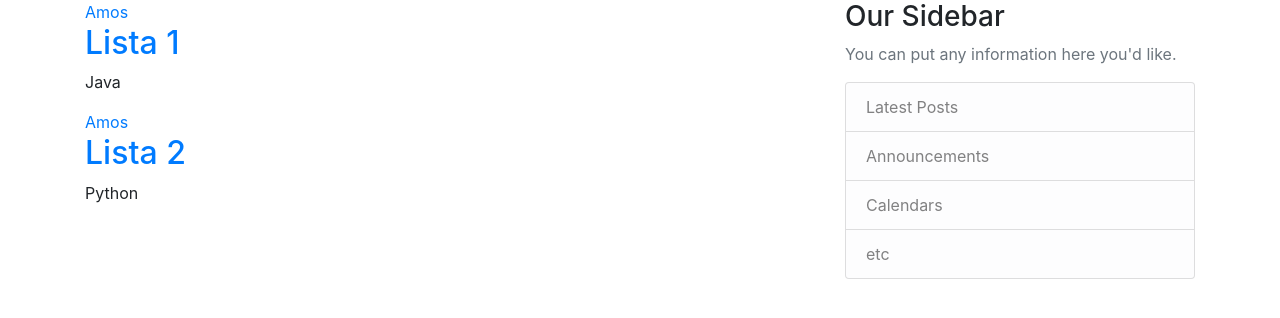
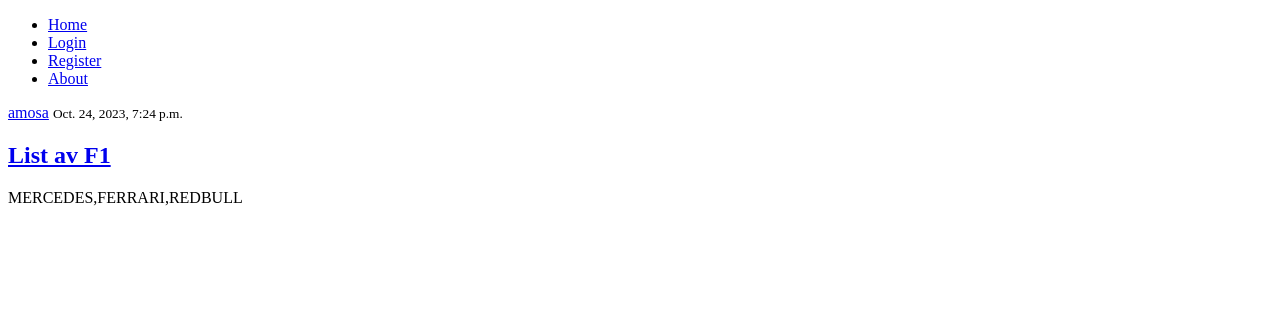
Before and after one commit to AmosAX/DjangoAG, a Django app: page / in a window 1280 px wide. Shown: the top 318 px of the page. Run offline with Django 4.2, Linux system fonts and the light colour scheme; data comes from the database, SQL or seed files in the repository; both versions use the stored data as it was after the commit; some libraries are stand-ins or nearby versions.

Commit message:
adjusted html to more basic

```diff
--- /dev/null
+++ b/ListNet/base/templates/base/about.html
@@ -0,0 +1,4 @@
+{% extends "base/mall.html" %}
+{% block content %}
+    <h1>About Page</h1>
+{% endblock content %}
--- a/ListNet/base/templates/base/mall.html
+++ b/ListNet/base/templates/base/mall.html
@@ -1,67 +1,27 @@
-{% load static %}
 <!DOCTYPE html>
 <html>
 <head>
-
-    <!-- Required meta tags -->
+    <title>ListNET</title>
     <meta charset="utf-8">
     <meta name="viewport" content="width=device-width, initial-scale=1, shrink-to-fit=no">
-
-    <!-- Bootstrap CSS -->
-    <link rel="stylesheet" href="https://maxcdn.bootstrapcdn.com/bootstrap/4.0.0/css/bootstrap.min.css" integrity="sha384-Gn5384xqQ1aoWXA+058RXPxPg6fy4IWvTNh0E263XmFcJlSAwiGgFAW/dAiS6JXm" crossorigin="anonymous">
-
-    <link rel="stylesheet" type="text/css" href="{% static 'blog/main.css' %}">
-
-    {% if title %}
-        <title>Django Blog - {{ title }}</title>
-    {% else %}
-        <title>Django Blog</title>
-    {% endif %}
 </head>
 <body>
-    <header class="site-header">
-      <nav class="navbar navbar-expand-md navbar-dark bg-steel fixed-top">
-        <div class="container">
-          <button class="navbar-toggler" type="button" data-toggle="collapse" data-target="#navbarToggle" aria-controls="navbarToggle" aria-expanded="false" aria-label="Toggle navigation">
-          <span class="navbar-toggler-icon"></span>
-          </button>
-          <div class="collapse navbar-collapse" id="navbarToggle">
-            <div class="navbar-nav mr-auto">
-            </div>
-            <!-- Navbar Right Side -->
-            <div class="navbar-nav">
-              <a class="nav-item nav-link" href="#">Login</a>
-              <a class="nav-item nav-link" href="#">Register</a>
-            </div>
-          </div>
+    <header>
+        <nav>
+            <ul>
+                <li><a href="/">Home</a></li>
+                <li><a href="#">Login</a></li>
+                <li><a href="#">Register</a></li>
+                <li><a href="/about">About</a></li>
+
+            </ul>
+        </nav>
+    </header>
+    <main>
+        <div class="content">
+            {% block content %} {% endblock %}
         </div>
-      </nav>
-    </header>
-    <main role="main" class="container">
-      <div class="row">
-        <div class="col-md-8">
-          {% block content %}{% endblock %}
-        </div>
-        <div class="col-md-4">
-          <div class="content-section">
-            <h3>Our Sidebar</h3>
-            <p class='text-muted'>You can put any information here you'd like.
-              <ul class="list-group">
-                <li class="list-group-item list-group-item-light">Latest Posts</li>
-                <li class="list-group-item list-group-item-light">Announcements</li>
-                <li class="list-group-item list-group-item-light">Calendars</li>
-                <li class="list-group-item list-group-item-light">etc</li>
-              </ul>
-            </p>
-          </div>
-        </div>
-      </div>
     </main>
-
-    <!-- Optional JavaScript -->
-    <!-- jQuery first, then Popper.js, then Bootstrap JS -->
-    <script src="https://code.jquery.com/jquery-3.2.1.slim.min.js" integrity="sha384-KJ3o2DKtIkvYIK3UENzmM7KCkRr/rE9/Qpg6aAZGJwFDMVNA/GpGFF93hXpG5KkN" crossorigin="anonymous"></script>
-    <script src="https://cdnjs.cloudflare.com/ajax/libs/popper.js/1.12.9/umd/popper.min.js" integrity="sha384-ApNbgh9B+Y1QKtv3Rn7W3mgPxhU9K/ScQsAP7hUibX39j7fakFPskvXusvfa0b4Q" crossorigin="anonymous"></script>
-    <script src="https://maxcdn.bootstrapcdn.com/bootstrap/4.0.0/js/bootstrap.min.js" integrity="sha384-JZR6Spejh4U02d8jOt6vLEHfe/JQGiRRSQQxSfFWpi1MquVdAyjUar5+76PVCmYl" crossorigin="anonymous"></script>
+    <!-- Include any JavaScript or scripts you need -->
 </body>
 </html>
--- a/ListNet/base/urls.py
+++ b/ListNet/base/urls.py
@@ -6,4 +6,5 @@ from . import views
 #list-home. user-home etc
 urlpatterns = [
     path('', views.home, name='list-home'),
+    path("about", views.about, name = 'list-about')
 ]
--- a/ListNet/base/views.py
+++ b/ListNet/base/views.py
@@ -1,5 +1,9 @@
 from django.shortcuts import render
 from django.http import HttpResponse
+
+
+#Vi importerar in från Models List klassen
+from .models import List
 
 lists = [
     {
@@ -17,10 +21,10 @@ lists = [
 # Create your views here.
 def home(request):
     context = {
-        'posts': lists
+        'posts': List.objects.all()
     }
     return render(request, 'base/home.html', context)
 
 
 def about(request):
-    return HttpResponse('This is the about page')
+    return render(request, 'base/about.html')
```
Also changed, not shown: ListNet/db.sqlite3.
